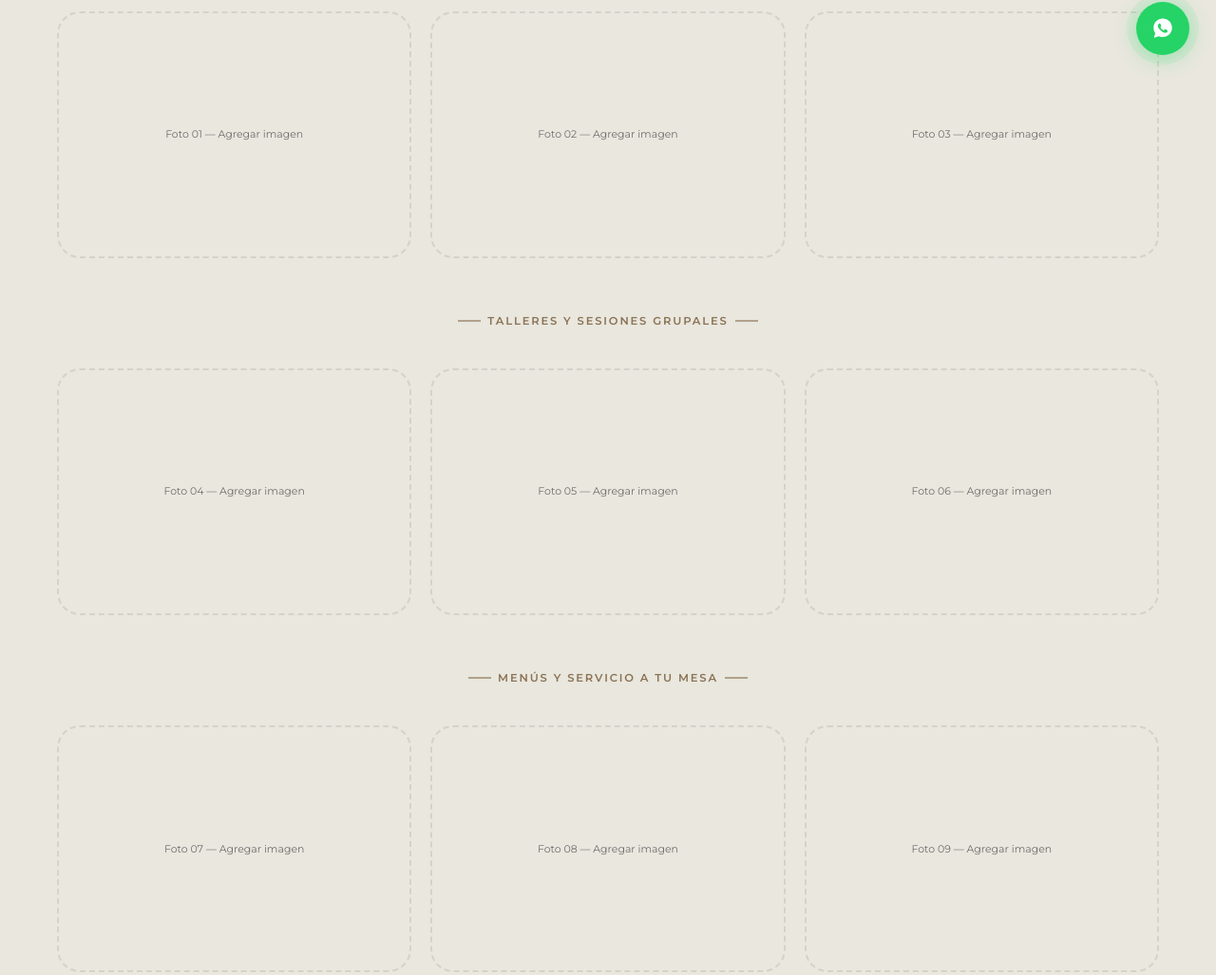
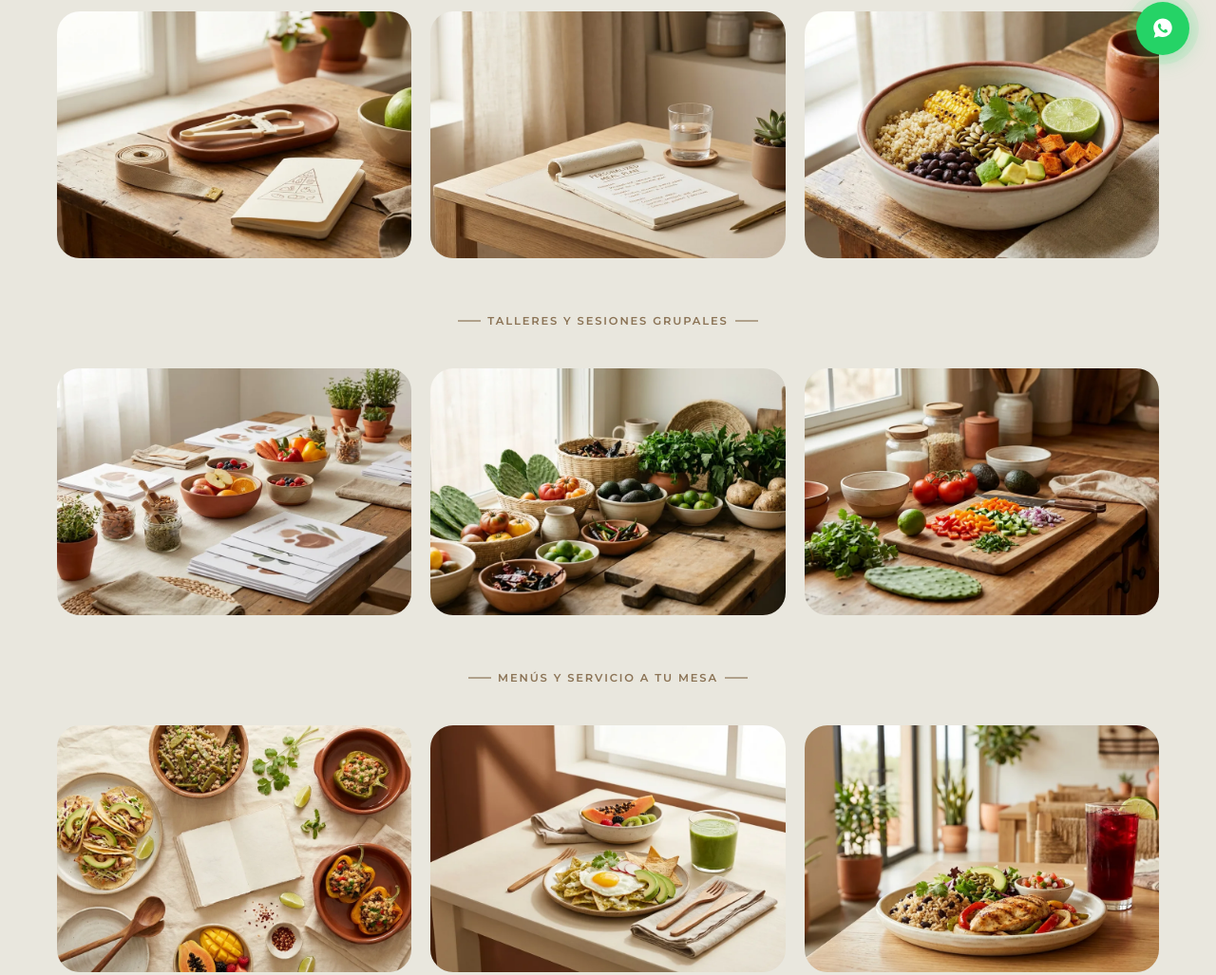
Before and after one commit to Gersioasecas/Senusa-Web, a plain HTML site: page galeria.html in a window 1280 px wide. Shown: the part 714-1741 px from the top of the page at 95% size. Drawn offline with Linux system fonts and the light colour scheme; a web font is replaced by a local one.

Commit message:
Agrega fotografía premium generada con IA (12 imágenes WebP)
- Hero (inicio), 4 servicios, A tu mesa (hero + 3), galería (9 slots).
- Comida mexicana saludable real, paleta cálida coherente con el sitio.
- Generadas con Gemini Nano Banana Pro, optimizadas a WebP (≤224KB c/u, 1.1MB total).
- Equipo/personas quedan como placeholder para foto real (decisión de diseño:
  credibilidad en sitio de salud). Clase .senusa-photo agregada al CSS.

Co-Authored-By: Claude Opus 4.8 (1M context) <noreply@anthropic.com>

```diff
--- a/css/senusa.css
+++ b/css/senusa.css
@@ -1089,3 +1089,10 @@ body {
 }
 /* Ocultar outline cuando se clickea con mouse */
 :focus:not(:focus-visible) { outline: none; }
+
+/* ── Fotos reales (reemplazan placeholders .ph) ─────────── */
+.senusa-photo{width:100%;border-radius:var(--r-xl);object-fit:cover;display:block;box-shadow:var(--shadow-md);aspect-ratio:3/2}
+.senusa-photo-hero{max-width:900px;margin:0 auto;aspect-ratio:16/9}
+.gal-item.gal-filled{border:none;padding:0;overflow:hidden;min-height:0}
+.gal-item.gal-filled img{width:100%;height:100%;object-fit:cover;min-height:260px;border-radius:0}
+@media(max-width:600px){.senusa-photo,.senusa-photo-hero{aspect-ratio:4/3}}
--- a/galeria.html
+++ b/galeria.html
@@ -49,25 +49,25 @@
       <div class="wrap">
         <div class="eyebrow center fu" style="justify-content:center;margin-bottom:2.5rem">Consultas y evaluaciones</div>
         <div class="gal-grid">
-          <div class="gal-item fu"><small>Foto 01 — Agregar imagen</small></div>
-          <div class="gal-item fu"><small>Foto 02 — Agregar imagen</small></div>
-          <div class="gal-item fu"><small>Foto 03 — Agregar imagen</small></div>
+          <div class="gal-item gal-filled fu"><img src="img/svc-evaluacion.webp" alt="Evaluación nutricional" loading="lazy" width="1200" height="654"></div>
+          <div class="gal-item gal-filled fu"><img src="img/svc-consulta.webp" alt="Consulta personalizada" loading="lazy" width="1200" height="654"></div>
+          <div class="gal-item gal-filled fu"><img src="img/gal-bowl.webp" alt="Plato saludable balanceado" loading="lazy" width="1200" height="654"></div>
         </div>
 
         <div style="height:3.5rem"></div>
         <div class="eyebrow center fu" style="justify-content:center;margin-bottom:2.5rem">Talleres y sesiones grupales</div>
         <div class="gal-grid">
-          <div class="gal-item fu"><small>Foto 04 — Agregar imagen</small></div>
-          <div class="gal-item fu"><small>Foto 05 — Agregar imagen</small></div>
-          <div class="gal-item fu"><small>Foto 06 — Agregar imagen</small></div>
+          <div class="gal-item gal-filled fu"><img src="img/svc-taller.webp" alt="Taller de nutrición" loading="lazy" width="1200" height="654"></div>
+          <div class="gal-item gal-filled fu"><img src="img/gal-ingredientes.webp" alt="Ingredientes frescos y locales" loading="lazy" width="1200" height="654"></div>
+          <div class="gal-item gal-filled fu"><img src="img/atm-preparacion.webp" alt="Preparación de alimentos" loading="lazy" width="1200" height="654"></div>
         </div>
 
         <div style="height:3.5rem"></div>
         <div class="eyebrow center fu" style="justify-content:center;margin-bottom:2.5rem">Menús y servicio A tu mesa</div>
         <div class="gal-grid">
-          <div class="gal-item fu"><small>Foto 07 — Agregar imagen</small></div>
-          <div class="gal-item fu"><small>Foto 08 — Agregar imagen</small></div>
-          <div class="gal-item fu"><small>Foto 09 — Agregar imagen</small></div>
+          <div class="gal-item gal-filled fu"><img src="img/svc-menus.webp" alt="Menús saludables" loading="lazy" width="1200" height="654"></div>
+          <div class="gal-item gal-filled fu"><img src="img/gal-desayuno.webp" alt="Desayuno saludable" loading="lazy" width="1200" height="654"></div>
+          <div class="gal-item gal-filled fu"><img src="img/atm-comedor.webp" alt="Platillo saludable en comedor" loading="lazy" width="1200" height="654"></div>
         </div>
       </div>
     </section>
```
Also changed, not shown: a-tu-mesa.html (+4 -4 lines), index.html (+1 -4 lines), servicios.html (+4 -4 lines), img/atm-comedor.webp (added), img/atm-hero.webp (added), img/atm-preparacion.webp (added), img/atm-refrigerios.webp (added), img/gal-bowl.webp (added), img/gal-desayuno.webp (added), img/gal-ingredientes.webp (added), img/hero-nutricion.webp (added), img/svc-consulta.webp (added), img/svc-evaluacion.webp (added), img/svc-menus.webp (added), 1 more files.
